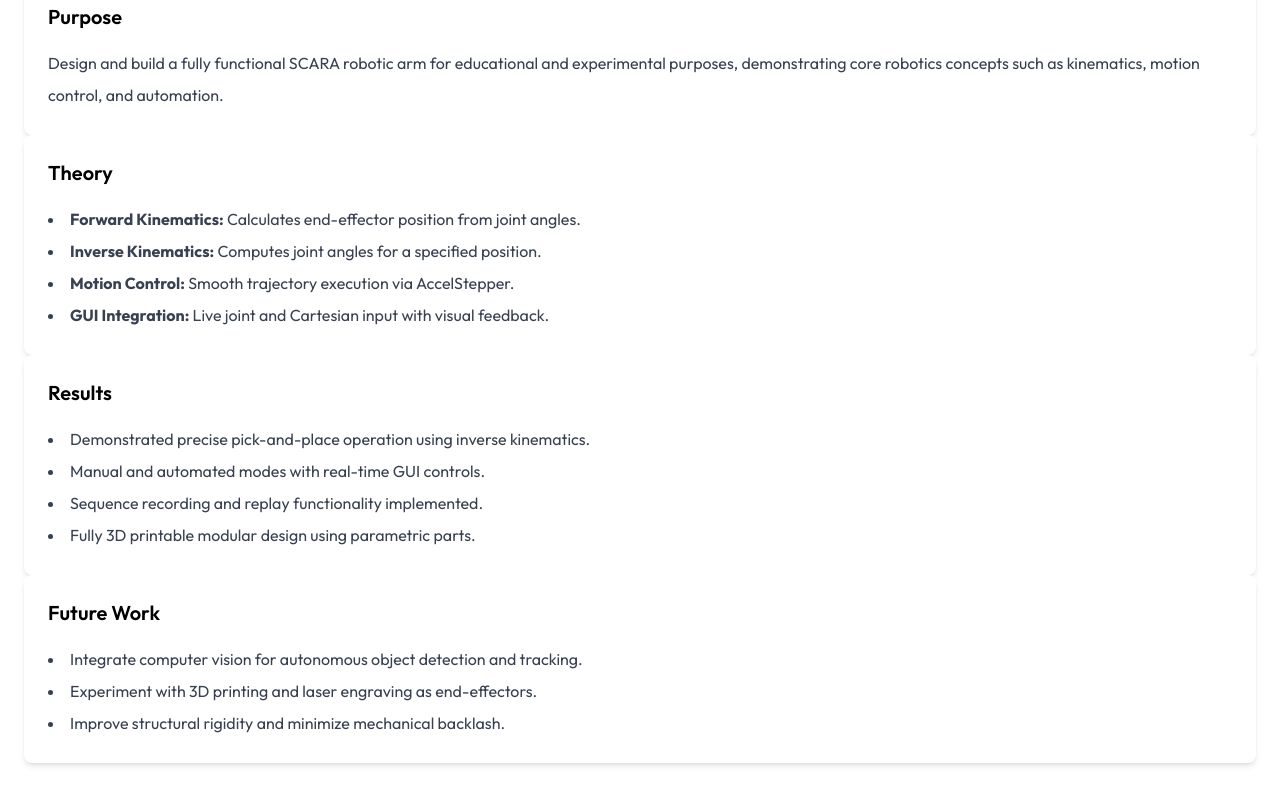
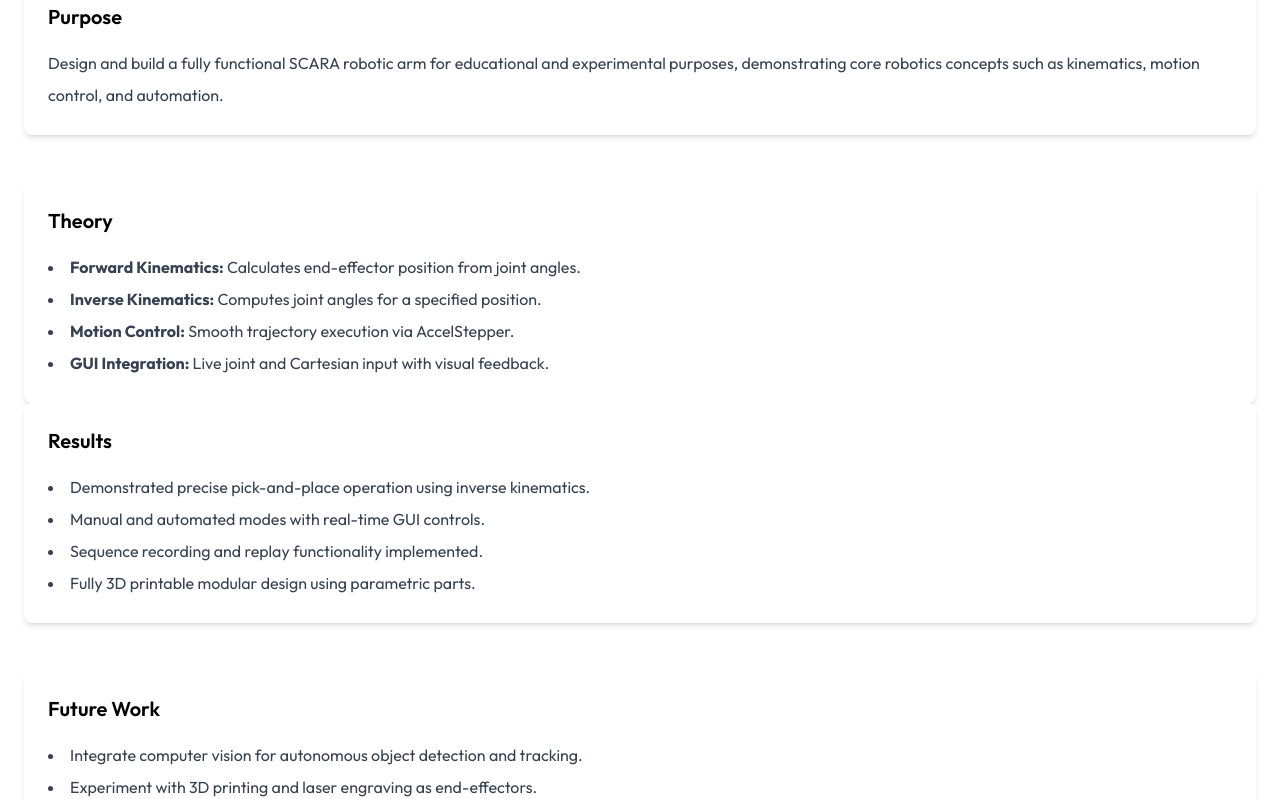
Before and after one commit to Matthew-Garcia/Matthew-Garcia-Portfolio2, a Next.js app: page /projects/scara-robot in a window 1280 px wide. Shown: the part 2120-2919 px from the top of the page. Built offline with nearby package versions, Linux system fonts and the light colour scheme; a web font is replaced by a local one.

Commit message:
Update page.jsx

```diff
--- a/app/projects/scara-robot/page.jsx
+++ b/app/projects/scara-robot/page.jsx
@@ -248,7 +248,7 @@ export default function ScaraRobotPage() {
           initial={{ opacity: 0 }}
           whileInView={{ opacity: 1 }}
           transition={{ duration: 0.6 }}
-          className="bg-white dark:bg-zinc-900 p-6 rounded-lg shadow-md space-y-4"
+          className="bg-white dark:bg-zinc-900 p-6 rounded-lg shadow-md space-y-4 mt-12"
         >
           <h2 className="text-xl font-semibold mb-2">Theory</h2>
           <ul className="list-disc list-inside text-gray-700 dark:text-gray-300">
@@ -293,7 +293,7 @@ export default function ScaraRobotPage() {
           initial={{ opacity: 0 }}
           whileInView={{ opacity: 1 }}
           transition={{ duration: 0.6 }}
-          className="bg-white dark:bg-zinc-900 p-6 rounded-lg shadow-md space-y-4"
+          className="bg-white dark:bg-zinc-900 p-6 rounded-lg shadow-md space-y-4 mt-12"
         >
           <h2 className="text-xl font-semibold mb-2">Future Work</h2>
           <ul className="list-disc list-inside text-gray-700 dark:text-gray-300">
```
